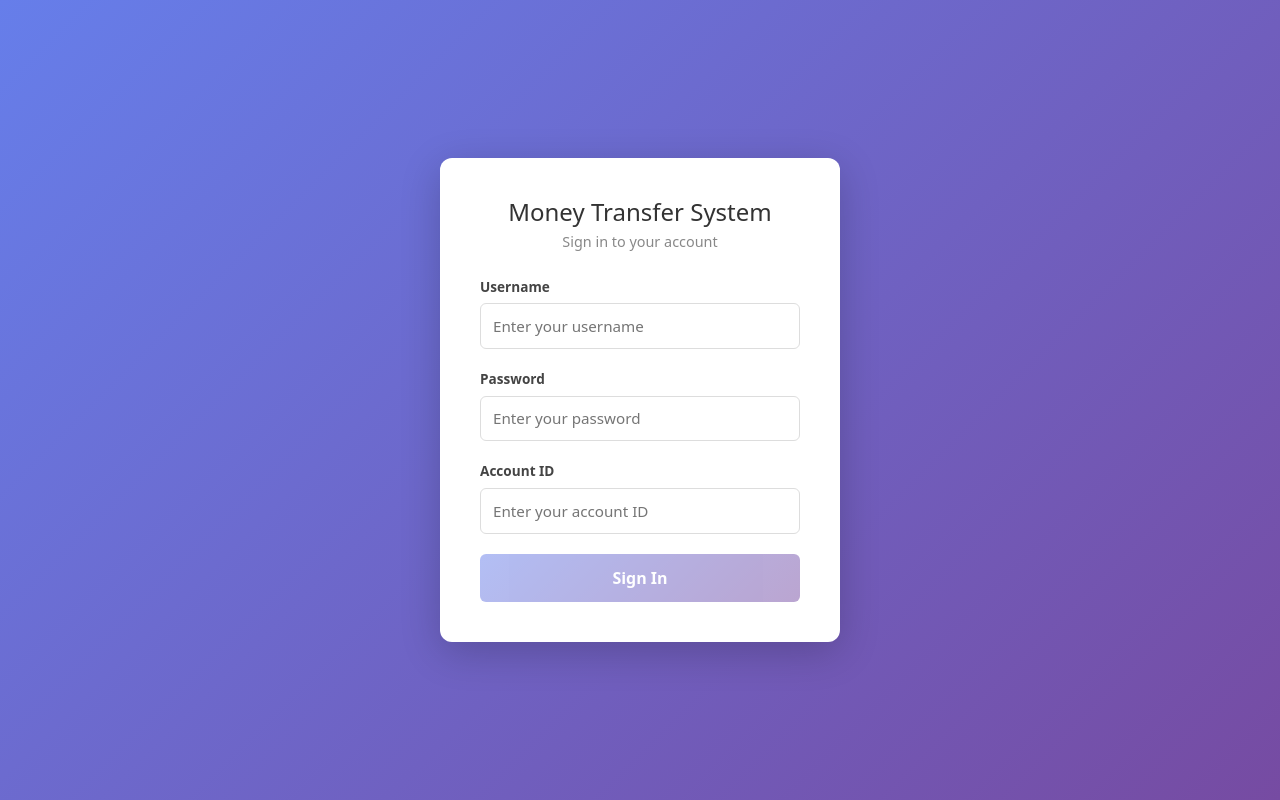
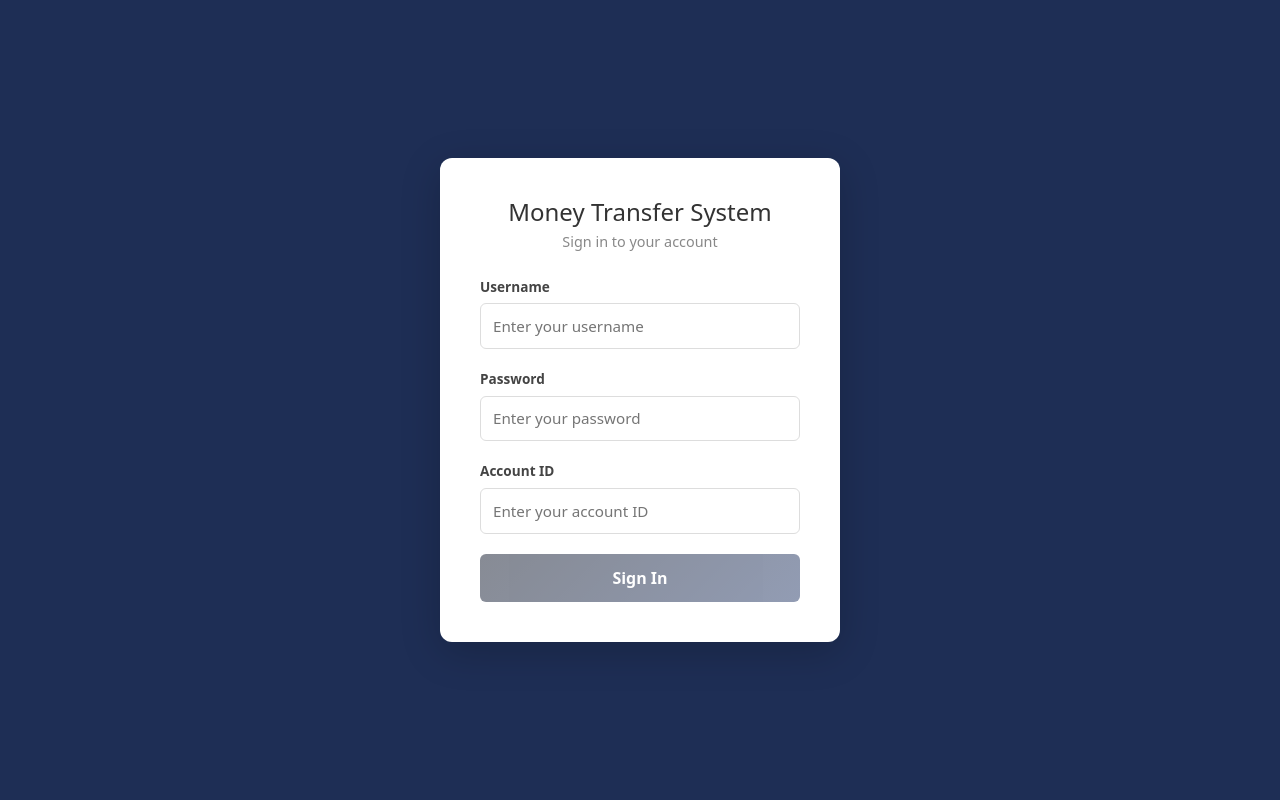
Before and after one commit to AnnThomas1211/MTS_Batch3, an Angular app in the folder frontend/mts-ui/: page /login in a window 1280 px wide. Built offline with nearby package versions, Linux system fonts and the light colour scheme.

Commit message:
Design-Final

```diff
--- a/frontend/mts-ui/src/app/components/dashboard-component/dashboard-component.css
+++ b/frontend/mts-ui/src/app/components/dashboard-component/dashboard-component.css
@@ -38,7 +38,7 @@
 }
 
 .balance-card{
-  background: linear-gradient(135deg, #2563eb, #38bdf8);
+  background: linear-gradient(135deg, #0f172a 0%, #253968 100%);
   color: white;
   padding: 20px;
   border-radius: 15px;
--- a/frontend/mts-ui/src/app/components/login-component/login-component.css
+++ b/frontend/mts-ui/src/app/components/login-component/login-component.css
@@ -3,7 +3,7 @@
   justify-content: center;
   align-items: center;
   min-height: 100vh;
-  background: linear-gradient(135deg, #667eea 0%, #764ba2 100%);
+  background: #1e2e55;
 }
 
 .login-card {
@@ -53,7 +53,7 @@
 
 .form-group input:focus {
   outline: none;
-  border-color: #667eea;
+  border-color: #355397;
   box-shadow: 0 0 0 3px rgba(102, 126, 234, 0.15);
 }
 
@@ -77,7 +77,7 @@
 button[type="submit"] {
   width: 100%;
   padding: 0.75rem;
-  background: linear-gradient(135deg, #667eea 0%, #764ba2 100%);
+  background: linear-gradient(135deg, #0f172a 0%, #253968 100%);
   color: #fff;
   border: none;
   border-radius: 6px;
--- a/frontend/mts-ui/src/app/components/profile-component/profile-component.ts
+++ b/frontend/mts-ui/src/app/components/profile-component/profile-component.ts
@@ -12,7 +12,7 @@ import { AccountStatus } from '../../enums/AccountStatus';
   styleUrl: './profile-component.css',
 })
 export class ProfileComponent implements OnInit{
-  appVersion = '0.0.1';
+  appVersion = '1.1.1';
   account = signal<Account>({
     id: 0,
     holderName: '',
--- a/frontend/mts-ui/src/app/components/transfer-component/transfer-component.css
+++ b/frontend/mts-ui/src/app/components/transfer-component/transfer-component.css
@@ -64,7 +64,7 @@
 }
 
 .info-card {
-  background: #f8fafc;
+  background:linear-gradient(135deg, #0f172a 0%, #253968 100%);
   border: 1px solid #e2e8f0;
   transition: 0.3s ease;
 }
--- a/frontend/mts-ui/src/app/components/transfer-component/transfer-component.html
+++ b/frontend/mts-ui/src/app/components/transfer-component/transfer-component.html
@@ -7,10 +7,8 @@
   <div class="row justify-content-center">
     <div class="col-lg-6 col-md-8">
       <div class="card border-0 shadow">
-        <div class="card-header bg-primary text-white">
-          <h5 class="mb-0">Money Transfer</h5>
-        </div>
-        <div class="card-body p-4">
+
+        <div class="card-body p-4 ">
           <form [formGroup]="transferForm" (ngSubmit)="submitTransfer()">
             <div class="mb-3">
               <label for="fromAccountId" class="form-label fw-bold">From Account</label>
```
